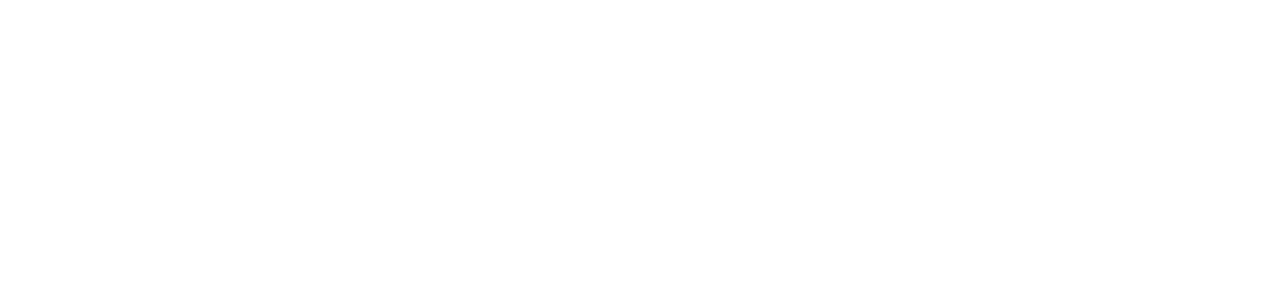
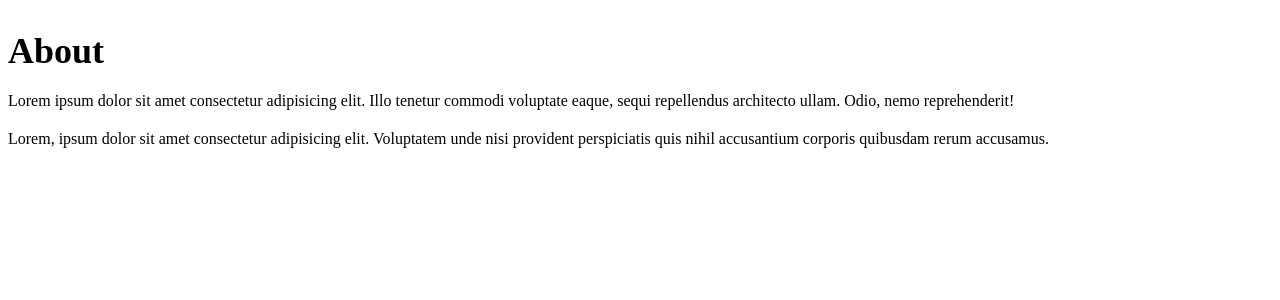
Before and after one commit to lapinRagnar/tuto_nuxt3, a Nuxt app: page /about in a window 1280 px wide. Before the commit this address had no page. Shown: the top 300 px of the page. Built offline with nearby package versions, Linux system fonts and the light colour scheme.

Commit message:
ajout pages about et produit et gestion routes

```diff
--- /dev/null
+++ b/pages/about.vue
@@ -0,0 +1,22 @@
+<template>
+  <div>
+    <h2>About</h2>
+    <p>Lorem ipsum dolor sit amet consectetur adipisicing elit. Illo tenetur commodi voluptate eaque, sequi repellendus architecto ullam. Odio, nemo reprehenderit!</p>
+    <p>Lorem, ipsum dolor sit amet consectetur adipisicing elit. Voluptatem unde nisi provident perspiciatis quis nihil accusantium corporis quibusdam rerum accusamus.</p>
+  </div>
+</template>
+
+<script setup>
+
+</script>
+
+<style lang="scss" scoped>
+  h2 {
+    margin-bottom: 20px;
+    font-size: 36px;
+  }
+
+  p{
+    margin: 20px 0;
+  }
+</style>
--- /dev/null
+++ b/pages/products/[id].vue
@@ -0,0 +1,13 @@
+<template>
+  <div>
+    <h2>Detail Produit - {{ id }}</h2>
+  </div>
+</template>
+
+<script setup>
+  const {id} = useRoute().params
+</script>
+
+<style lang="scss" scoped>
+
+</style>
--- /dev/null
+++ b/pages/products/index.vue
@@ -0,0 +1,13 @@
+<template>
+  <div>
+    <h2>Products</h2>
+  </div>
+</template>
+
+<script setup>
+
+</script>
+
+<style lang="scss" scoped>
+
+</style>
```
